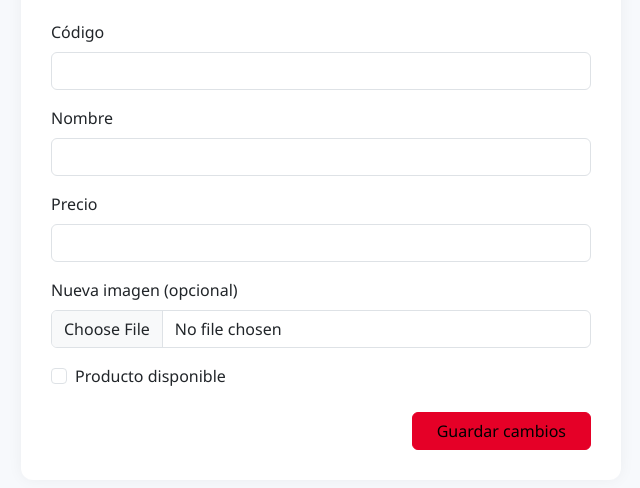
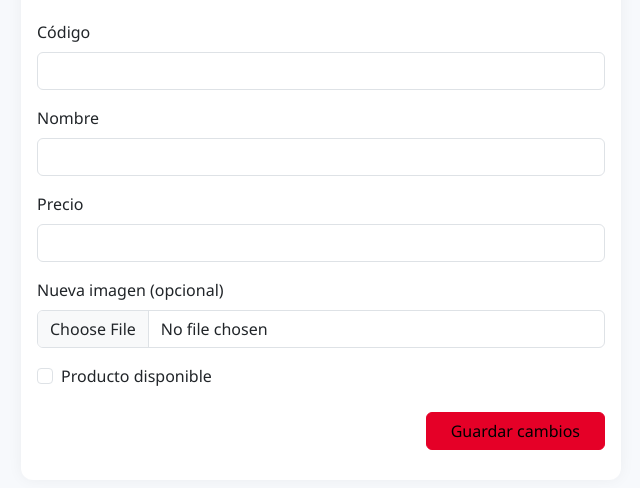
Before and after one commit to Roberto-con/web_marvin, a plain HTML site: page web/editar_producto.html in a window 1280 px wide. Shown: the part 122-610 px from the top of the page, without its empty margins (319-959 px from the left). Drawn offline with nearby package versions, Linux system fonts and the light colour scheme; no server answers; sample sign-in values are in the browser's storage.

Commit message:
Feat: correccion para editar producto version movil1

```diff
--- a/web/editar_producto.html
+++ b/web/editar_producto.html
@@ -11,7 +11,7 @@
                 font-family: 'Segoe UI', sans-serif;
             }
 
-            .container {
+            .container-fluid {
                 margin-top: 50px;
                 max-width: 600px;
                 background-color: #fff;
@@ -72,7 +72,7 @@
     </script>
 </head>
 <body>
-    <div class="container">
+    <div class="container-fluid px-3">
         <h2 class="mb-4 text-center">✏️ Editar producto</h2>
         <form id="formulario-editar">
             <input type="hidden" id="producto-id">
```
